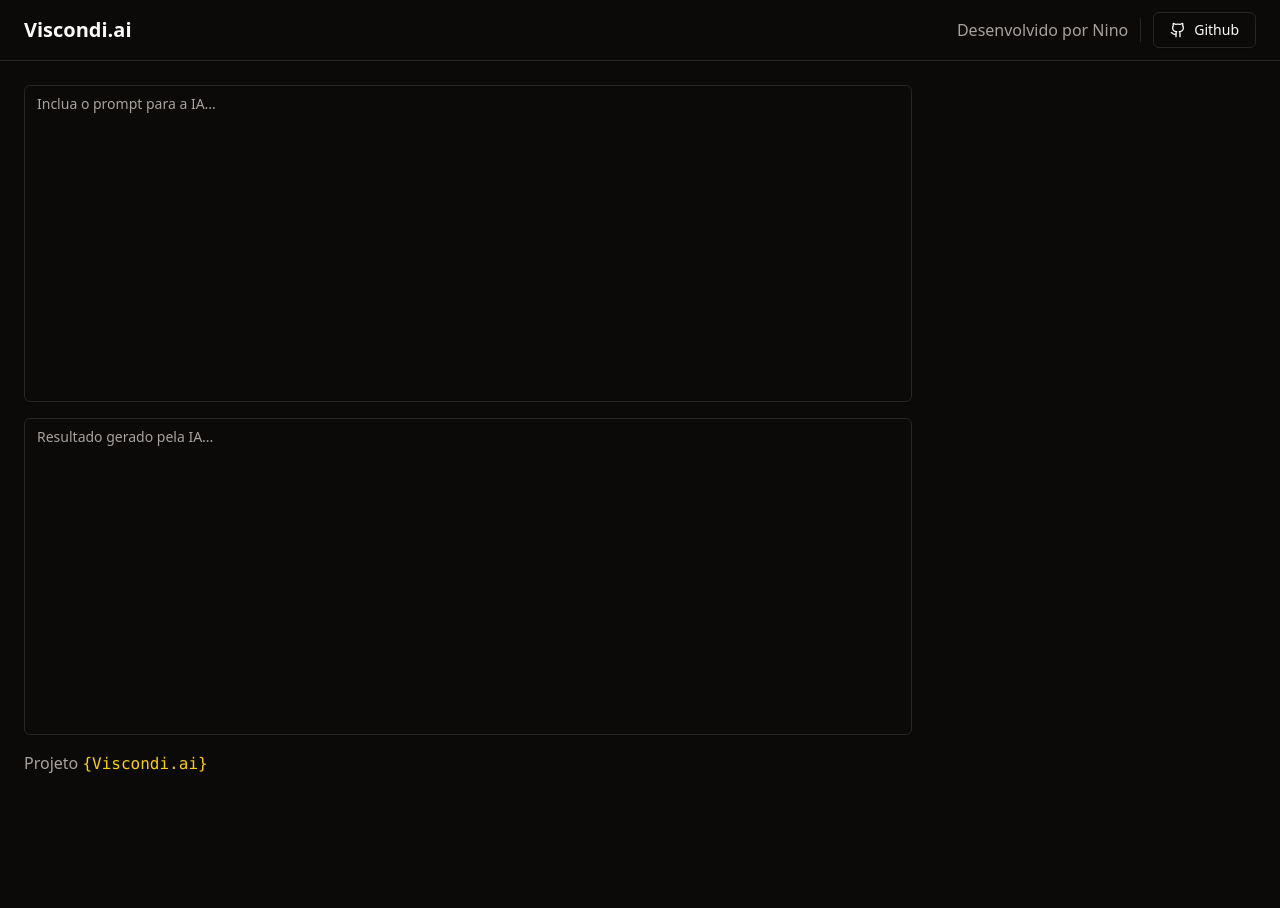
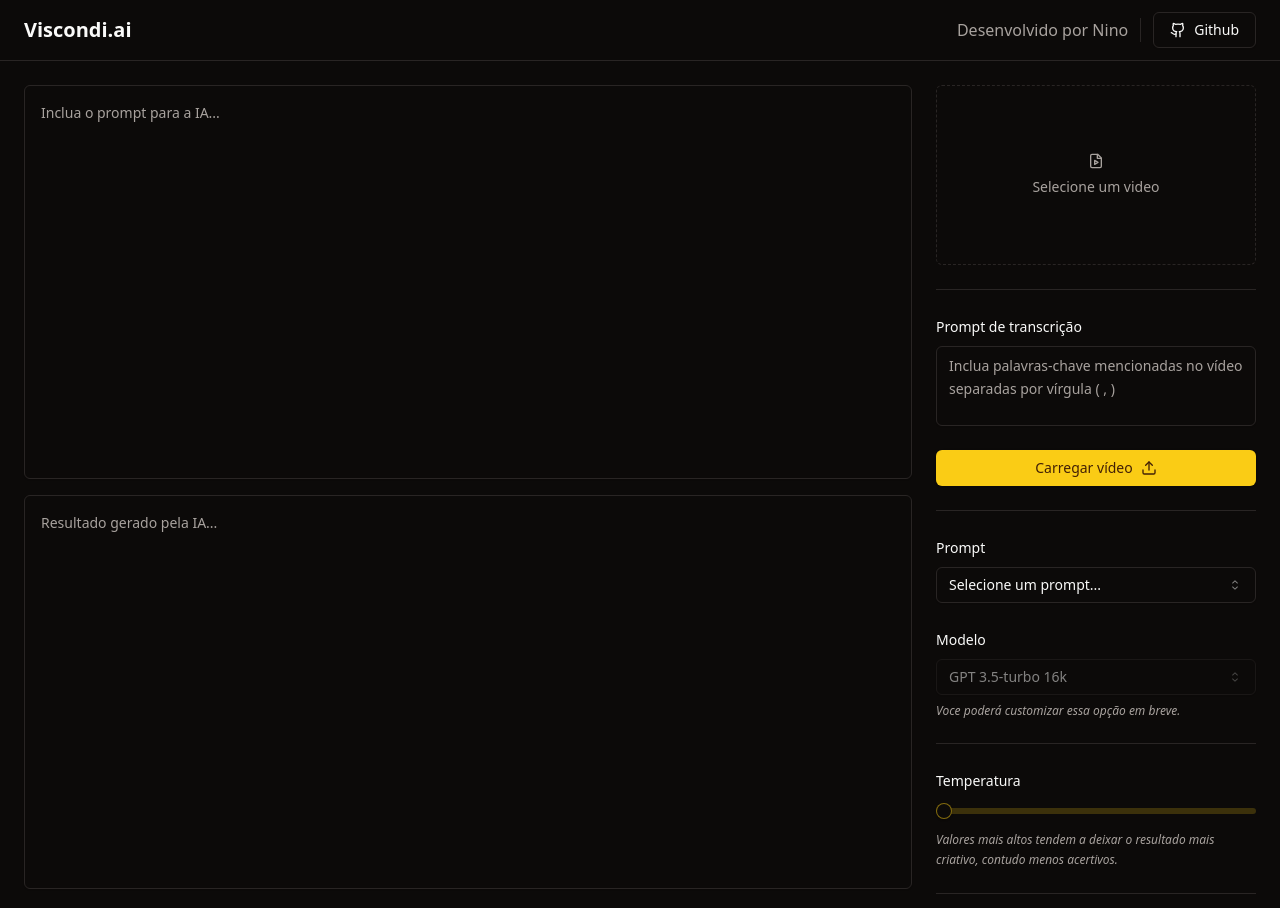
Before and after one commit to gabrielniino/Viscondi.ai, a React (Vite) app in the folder viscondi-ai-client/: page / in a window 1280 px wide. Shown: the top 908 px of the page. Before the commit the page ends 800 px from the top, so only its background shows below. Built offline with nearby package versions, Linux system fonts and the light colour scheme.

Commit message:
Finalização da interface de prompt

```diff
--- a/viscondi-ai-client/package.json
+++ b/viscondi-ai-client/package.json
@@ -11,7 +11,10 @@
   },
   "dependencies": {
     "@radix-ui/react-icons": "^1.3.0",
+    "@radix-ui/react-label": "^2.0.2",
+    "@radix-ui/react-select": "^1.2.2",
     "@radix-ui/react-separator": "^1.0.3",
+    "@radix-ui/react-slider": "^1.1.2",
     "@radix-ui/react-slot": "^1.0.2",
     "class-variance-authority": "^0.7.0",
     "clsx": "^2.0.0",
--- a/viscondi-ai-client/src/App.tsx
+++ b/viscondi-ai-client/src/App.tsx
@@ -1,6 +1,9 @@
-import { Github } from 'lucide-react'
+import { Github, FileVideo, Upload, Wand2 } from 'lucide-react'
 import { Button } from "./components/ui/button"
+import { Label } from './components/ui/label'
+import { Select, SelectContent, SelectItem, SelectTrigger, SelectValue } from './components/ui/select'
 import { Separator } from './components/ui/separator'
+import { Slider } from './components/ui/slider'
 import { Textarea } from './components/ui/textarea'
 
 export function App() {
@@ -32,22 +35,100 @@
           {/* Text area */}
           <div className='grid grid-rows-2 gap-4 flex-1'>
             <Textarea
-            className='resize-none'
-              placeholder='Inclua o prompt para a IA...'
+              className='resize-none p-4 leading-relaxed'
+              placeholder="Inclua o prompt para a IA..."
             />
             <Textarea
-            className='resize-none'
-              placeholder='Resultado gerado pela IA...'
+              className='resize-none p-4 leading-relaxed'
+              placeholder="Resultado gerado pela IA..."
               readOnly
             />
           </div>
 
           <p className='text-small text-muted-foreground'>
-            Projeto <code className='text-yellow-400'>{'{Viscondi.ai}'}</code>
+            Lembre-se: Você pode utilizar a variável <code className='text-yellow-400'>{'{Trasncription}'}</code> no seu prompt para adicionar o conteúdo da transcrição do vídeo selecionado.
           </p>
         </div>
         {/* Aside  */}
-        <aside className='w-80'></aside>
+        <aside className='w-80 space-y-6'>
+          <form className='space-y-6'>
+            <label
+              htmlFor="video"
+              className='border flex rounded-md aspect-video cursor-pointer border-dashed text-sm flex-col gap-2 items-center justify-center text-muted-foreground hover:bg-primary/5'
+            >
+              <FileVideo className='w-4 h-4' />
+              Selecione um video
+            </label>
+
+            <input type="file" id="video" accept="video/mp4" className='sr-only' />
+
+            <Separator />
+
+            <div className='space-y-2'>
+              <Label htmlFor='transcription_prompt'>Prompt de transcrição</Label>
+              <Textarea
+                id='transcription_prompt'
+                className='h-20 leading-relaxed resize-none'
+                placeholder='Inclua palavras-chave mencionadas no vídeo separadas por vírgula ( , )'
+              />
+            </div>
+
+            <Button type='submit' className='w-full'>
+              Carregar vídeo
+              <Upload className='w-4 h-4 ml-2' />
+            </Button>
+          </form>
+
+          <Separator />
+
+          <form className='space-y-6'>
+            <div className='space-y-2'>
+              <Label>Prompt</Label>
+              <Select>
+                <SelectTrigger>
+                  <SelectValue placeholder='Selecione um prompt...' />
+                </SelectTrigger>
+                <SelectContent>
+                  <SelectItem value='title'>Titulo do Youtube</SelectItem>
+                  <SelectItem value='description'>Descrição do Youtube</SelectItem>
+                </SelectContent>
+              </Select>
+            </div>
+            <div className='space-y-2'>
+              <Label>Modelo</Label>
+              <Select disabled defaultValue='gpt3.5'>
+                <SelectTrigger>
+                  <SelectContent>
+                    <SelectItem value='gpt3.5'>GPT 3.5-turbo 16k </SelectItem>
+                  </SelectContent>
+                  <SelectValue />
+                </SelectTrigger>
+              </Select>
+              <span className='block text-xs text-muted-foreground italic'>
+                Voce poderá customizar essa opção em breve.
+              </span>
+            </div>
+
+            <Separator />
+
+            <div className='space-y-4'>
+              <Label>Temperatura</Label>
+              <Slider
+                min={0}
+                max={1}
+                step={0.1} />
+              <span className='block text-xs text-muted-foreground italic leading-relaxed'>
+                Valores mais altos tendem a deixar o resultado mais criativo, contudo menos acertivos.
+              </span>
+            </div>
+
+            <Separator />
+            <Button type='submit' className='w-full'>
+              Executar
+              <Wand2 className='w-4 h-4 ml-2' />
+            </Button>
+          </form>
+        </aside>
       </main>
     </div>
   )
--- /dev/null
+++ b/viscondi-ai-client/src/components/ui/label.tsx
@@ -0,0 +1,24 @@
+import * as React from "react"
+import * as LabelPrimitive from "@radix-ui/react-label"
+import { cva, type VariantProps } from "class-variance-authority"
+
+import { cn } from "@/lib/utils"
+
+const labelVariants = cva(
+  "text-sm font-medium leading-none peer-disabled:cursor-not-allowed peer-disabled:opacity-70"
+)
+
+const Label = React.forwardRef<
+  React.ElementRef<typeof LabelPrimitive.Root>,
+  React.ComponentPropsWithoutRef<typeof LabelPrimitive.Root> &
+    VariantProps<typeof labelVariants>
+>(({ className, ...props }, ref) => (
+  <LabelPrimitive.Root
+    ref={ref}
+    className={cn(labelVariants(), className)}
+    {...props}
+  />
+))
+Label.displayName = LabelPrimitive.Root.displayName
+
+export { Label }
--- /dev/null
+++ b/viscondi-ai-client/src/components/ui/select.tsx
@@ -0,0 +1,118 @@
+import * as React from "react"
+import { CaretSortIcon, CheckIcon } from "@radix-ui/react-icons"
+import * as SelectPrimitive from "@radix-ui/react-select"
+
+import { cn } from "@/lib/utils"
+
+const Select = SelectPrimitive.Root
+
+const SelectGroup = SelectPrimitive.Group
+
+const SelectValue = SelectPrimitive.Value
+
+const SelectTrigger = React.forwardRef<
+  React.ElementRef<typeof SelectPrimitive.Trigger>,
+  React.ComponentPropsWithoutRef<typeof SelectPrimitive.Trigger>
+>(({ className, children, ...props }, ref) => (
+  <SelectPrimitive.Trigger
+    ref={ref}
+    className={cn(
+      "flex h-9 w-full items-center justify-between rounded-md border border-input bg-transparent px-3 py-2 text-sm shadow-sm ring-offset-background placeholder:text-muted-foreground focus:outline-none focus:ring-1 focus:ring-ring disabled:cursor-not-allowed disabled:opacity-50",
+      className
+    )}
+    {...props}
+  >
+    {children}
+    <SelectPrimitive.Icon asChild>
+      <CaretSortIcon className="h-4 w-4 opacity-50" />
+    </SelectPrimitive.Icon>
+  </SelectPrimitive.Trigger>
+))
+SelectTrigger.displayName = SelectPrimitive.Trigger.displayName
+
+const SelectContent = React.forwardRef<
+  React.ElementRef<typeof SelectPrimitive.Content>,
+  React.ComponentPropsWithoutRef<typeof SelectPrimitive.Content>
+>(({ className, children, position = "popper", ...props }, ref) => (
+  <SelectPrimitive.Portal>
+    <SelectPrimitive.Content
+      ref={ref}
+      className={cn(
+        "relative z-50 min-w-[8rem] overflow-hidden rounded-md border bg-popover text-popover-foreground shadow-md data-[state=open]:animate-in data-[state=closed]:animate-out data-[state=closed]:fade-out-0 data-[state=open]:fade-in-0 data-[state=closed]:zoom-out-95 data-[state=open]:zoom-in-95 data-[side=bottom]:slide-in-from-top-2 data-[side=left]:slide-in-from-right-2 data-[side=right]:slide-in-from-left-2 data-[side=top]:slide-in-from-bottom-2",
+        position === "popper" &&
+          "data-[side=bottom]:translate-y-1 data-[side=left]:-translate-x-1 data-[side=right]:translate-x-1 data-[side=top]:-translate-y-1",
+        className
+      )}
+      position={position}
+      {...props}
+    >
+      <SelectPrimitive.Viewport
+        className={cn(
+          "p-1",
+          position === "popper" &&
+            "h-[var(--radix-select-trigger-height)] w-full min-w-[var(--radix-select-trigger-width)]"
+        )}
+      >
+        {children}
+      </SelectPrimitive.Viewport>
+    </SelectPrimitive.Content>
+  </SelectPrimitive.Portal>
+))
+SelectContent.displayName = SelectPrimitive.Content.displayName
+
+const SelectLabel = React.forwardRef<
+  React.ElementRef<typeof SelectPrimitive.Label>,
+  React.ComponentPropsWithoutRef<typeof SelectPrimitive.Label>
+>(({ className, ...props }, ref) => (
+  <SelectPrimitive.Label
+    ref={ref}
+    className={cn("px-2 py-1.5 text-sm font-semibold", className)}
+    {...props}
+  />
+))
+SelectLabel.displayName = SelectPrimitive.Label.displayName
+
+const SelectItem = React.forwardRef<
+  React.ElementRef<typeof SelectPrimitive.Item>,
+  React.ComponentPropsWithoutRef<typeof SelectPrimitive.Item>
+>(({ className, children, ...props }, ref) => (
+  <SelectPrimitive.Item
+    ref={ref}
+    className={cn(
+      "relative flex w-full cursor-default select-none items-center rounded-sm py-1.5 pl-2 pr-8 text-sm outline-none focus:bg-accent focus:text-accent-foreground data-[disabled]:pointer-events-none data-[disabled]:opacity-50",
+      className
+    )}
+    {...props}
+  >
+    <span className="absolute right-2 flex h-3.5 w-3.5 items-center justify-center">
+      <SelectPrimitive.ItemIndicator>
+        <CheckIcon className="h-4 w-4" />
+      </SelectPrimitive.ItemIndicator>
+    </span>
+    <SelectPrimitive.ItemText>{children}</SelectPrimitive.ItemText>
+  </SelectPrimitive.Item>
+))
+SelectItem.displayName = SelectPrimitive.Item.displayName
+
+const SelectSeparator = React.forwardRef<
+  React.ElementRef<typeof SelectPrimitive.Separator>,
+  React.ComponentPropsWithoutRef<typeof SelectPrimitive.Separator>
+>(({ className, ...props }, ref) => (
+  <SelectPrimitive.Separator
+    ref={ref}
+    className={cn("-mx-1 my-1 h-px bg-muted", className)}
+    {...props}
+  />
+))
+SelectSeparator.displayName = SelectPrimitive.Separator.displayName
+
+export {
+  Select,
+  SelectGroup,
+  SelectValue,
+  SelectTrigger,
+  SelectContent,
+  SelectLabel,
+  SelectItem,
+  SelectSeparator,
+}
--- /dev/null
+++ b/viscondi-ai-client/src/components/ui/slider.tsx
@@ -0,0 +1,26 @@
+import * as React from "react"
+import * as SliderPrimitive from "@radix-ui/react-slider"
+
+import { cn } from "@/lib/utils"
+
+const Slider = React.forwardRef<
+  React.ElementRef<typeof SliderPrimitive.Root>,
+  React.ComponentPropsWithoutRef<typeof SliderPrimitive.Root>
+>(({ className, ...props }, ref) => (
+  <SliderPrimitive.Root
+    ref={ref}
+    className={cn(
+      "relative flex w-full touch-none select-none items-center",
+      className
+    )}
+    {...props}
+  >
+    <SliderPrimitive.Track className="relative h-1.5 w-full grow overflow-hidden rounded-full bg-primary/20">
+      <SliderPrimitive.Range className="absolute h-full bg-primary" />
+    </SliderPrimitive.Track>
+    <SliderPrimitive.Thumb className="block h-4 w-4 rounded-full border border-primary/50 bg-background shadow transition-colors focus-visible:outline-none focus-visible:ring-1 focus-visible:ring-ring disabled:pointer-events-none disabled:opacity-50" />
+  </SliderPrimitive.Root>
+))
+Slider.displayName = SliderPrimitive.Root.displayName
+
+export { Slider }
```
Also changed, not shown: 1 other file (tests, documents, lock files or other folders).
